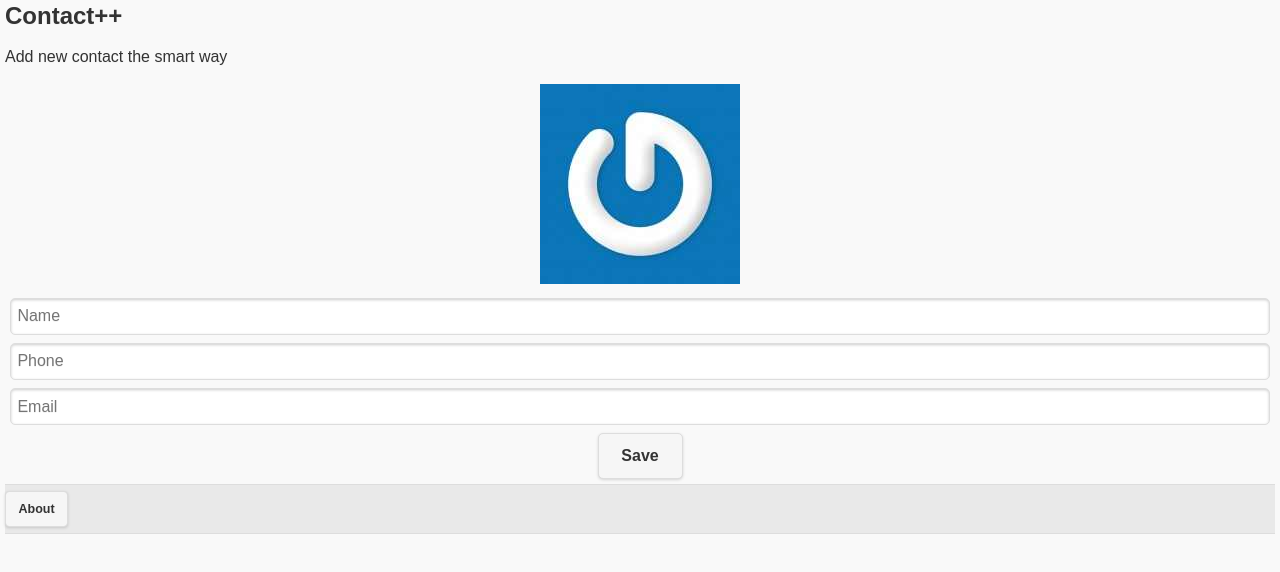
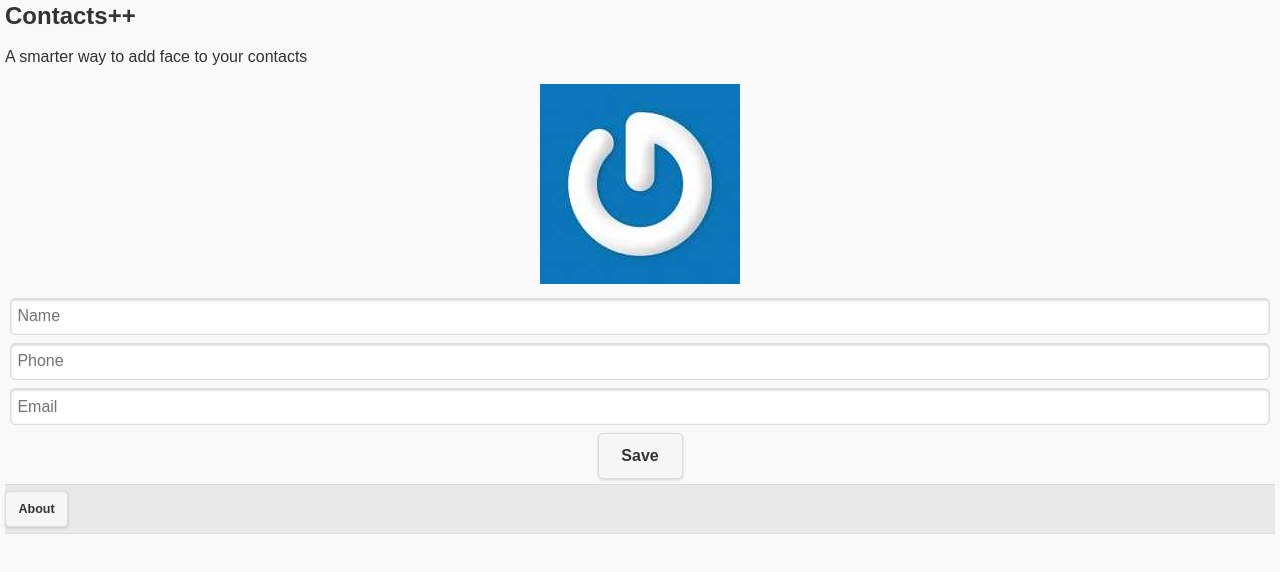
Before and after one commit to eslam-mahmoud/Firefox-OS-Contacts, a plain HTML site: page index.html in a window 1280 px wide. Drawn offline with Linux system fonts and the light colour scheme.

Commit message:
بهء فثءف

```diff
--- a/index.html
+++ b/index.html
@@ -2,8 +2,8 @@
 <html>
     <head>
         <meta charset="utf-8">
-        <title>Contact++</title>
-        <meta name="description" content="A privileged app stub">
+        <title>Contacts++</title>
+        <meta name="description" content="A smarter way to add face to your contacts">
         <meta name="viewport" content="width=device-width">
 
         <link rel="stylesheet" href="css/jquery.mobile.custom.structure.min.css">
@@ -18,8 +18,8 @@
     <body>
         <div data-role="page" id="main">
             <section id="header">
-                <h1 id="app_title">Contact++</h1>
-                <p id="app_description">Add new contact the smart way</p>
+                <h1 id="app_title">Contacts++</h1>
+                <p id="app_description">A smarter way to add face to your contacts</p>
             </section>
             <section id="content">
                 <form id="contact">
@@ -39,11 +39,11 @@
         </div>
         <div data-role="page" id="about">
             <section id="header">
-                <h1 id="app_title">Contact++</h1>
-                <p id="app_description">Add new contact the smart way</p>
+                <h1 id="app_title">Contacts++</h1>
+                <p id="app_description">A smarter way to add face to your contacts</p>
             </section>
             <section id="about_body">
-                <p>This App Contact++ is here to help you add new contact in a smarter way, we all need to add face/image to the contact details we have the app get the image automatically by the email from public data available online in gravatar.com Database.</p>
+                <p>This App "Contacts++" is here to help you add new contact in a smarter way, we all need to add face/image to the contact details to make it easier to remember the people, The app get the image automatically by the email from public data available online in <a href="http://gravatar.com">gravatar.com</a> Database.</p>
                 <p>App developed with love in Egypt By <a href="http://eslam.me">Eslam Mahmoud</a> Mozilla representative, you can contact me directly on contact@eslam.me</p>
             </section>
             <section data-role="footer" id="nav">
```
Also changed, not shown: 1 other file.
